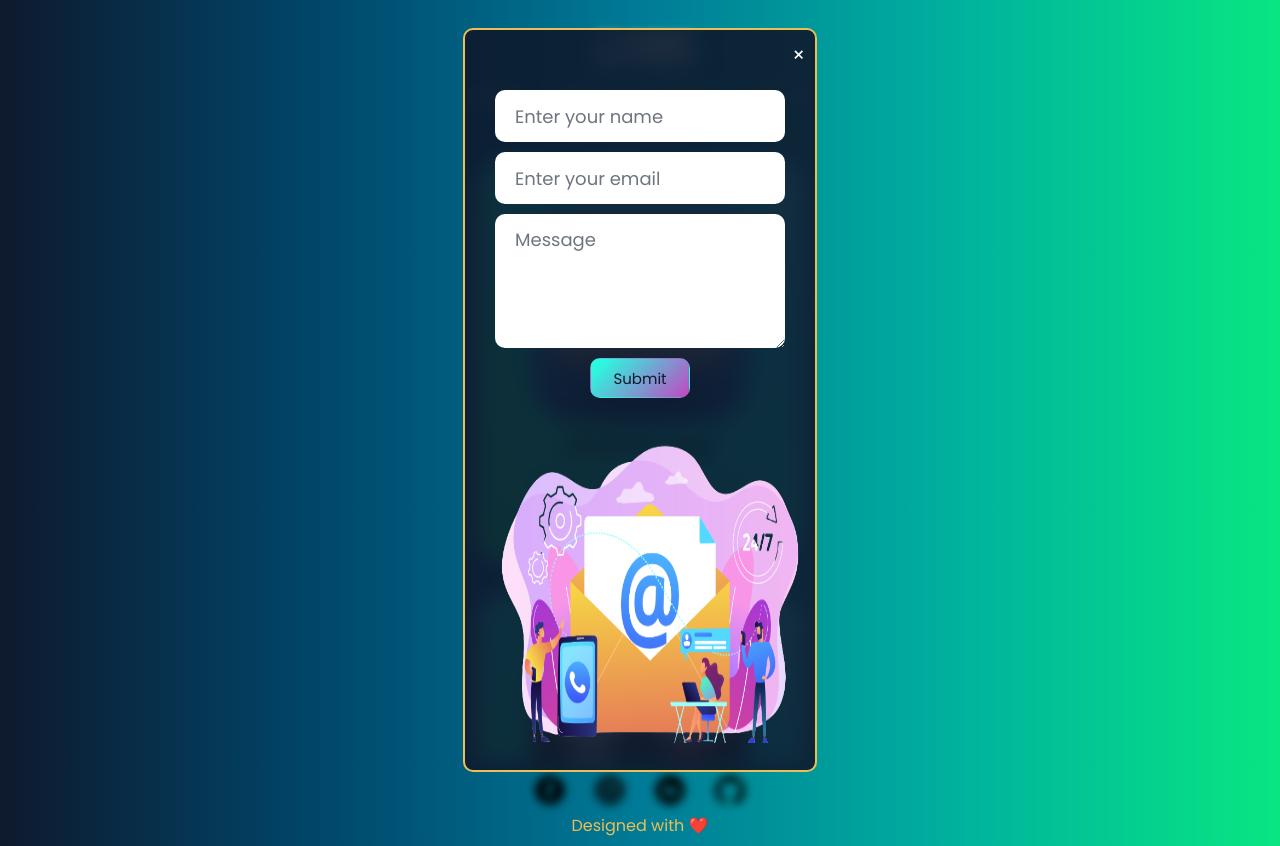
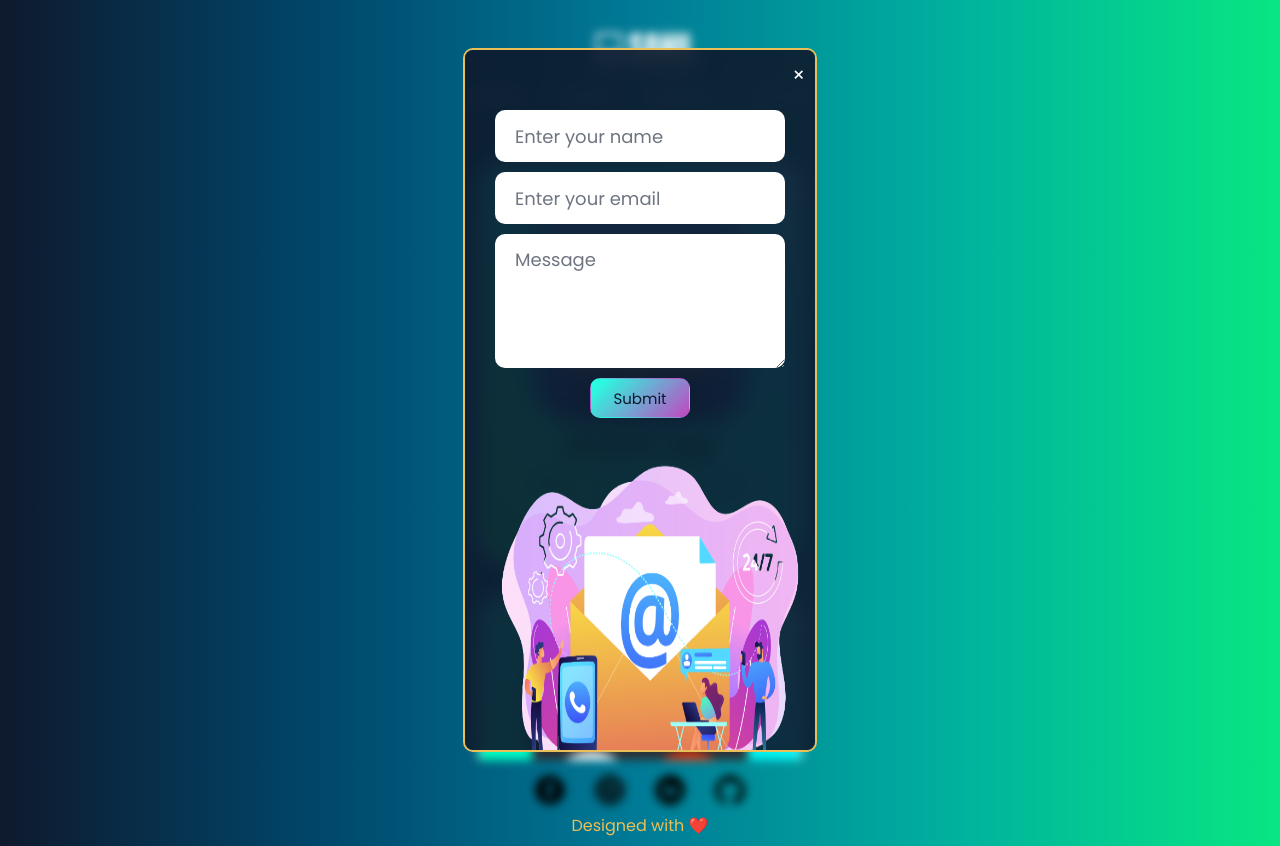
Before and after one commit to Sahilthis-side/Portfolio, a plain HTML site: page mobprojects.html in a window 1280 px wide. Both pictures are taken after a click on the link "Contact". Drawn offline with Linux system fonts and the light colour scheme.

Commit message:
Update mobstyles2.css

```diff
--- a/mobstyles2.css
+++ b/mobstyles2.css
@@ -101,7 +101,9 @@ body{
     border: 2px solid #ebbf58;
     border-radius: 10px;
     /* display: block; */
+    overflow: scroll;
     width: 350px;
+    height: 700px;
     margin-right: 50px;
 }
 
```
